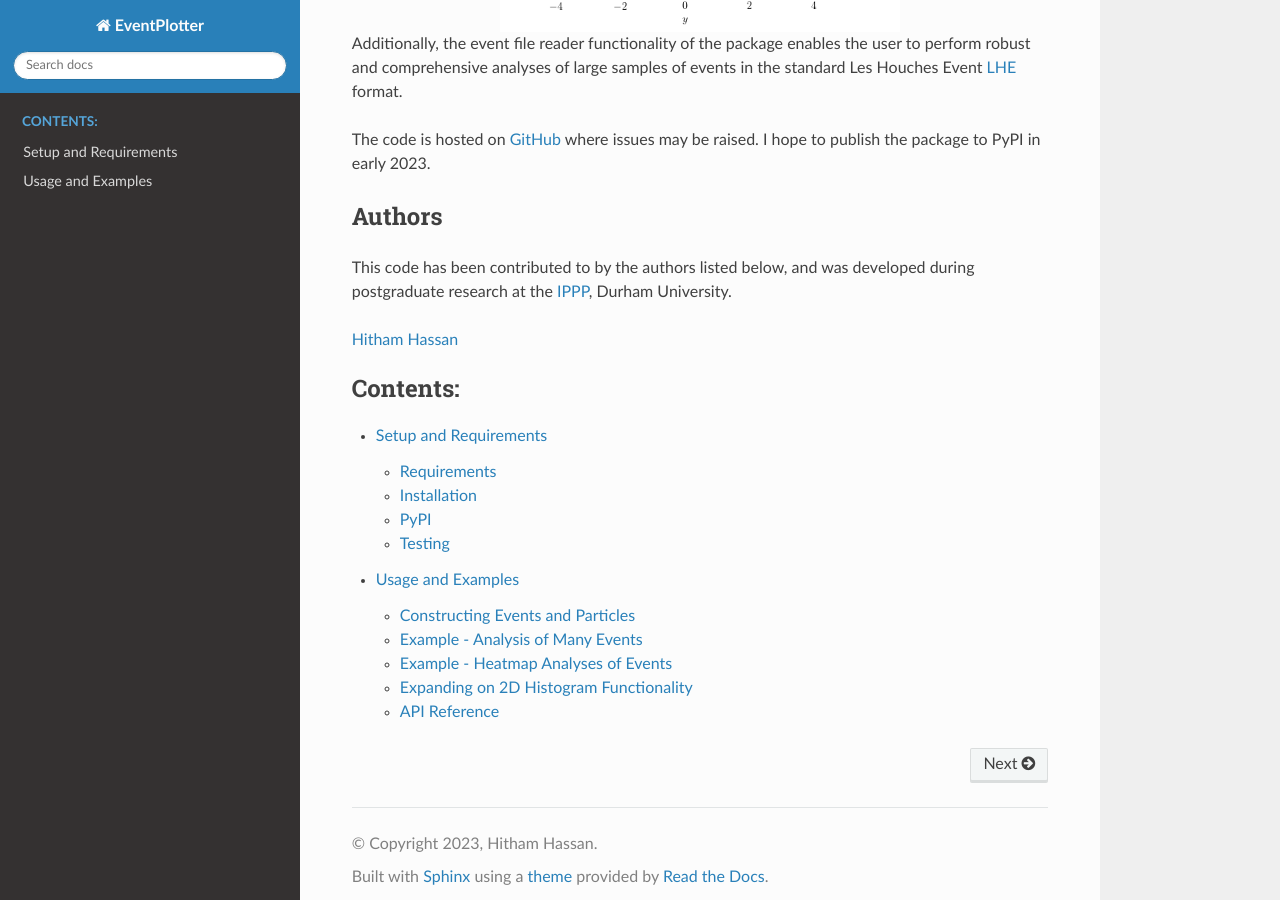
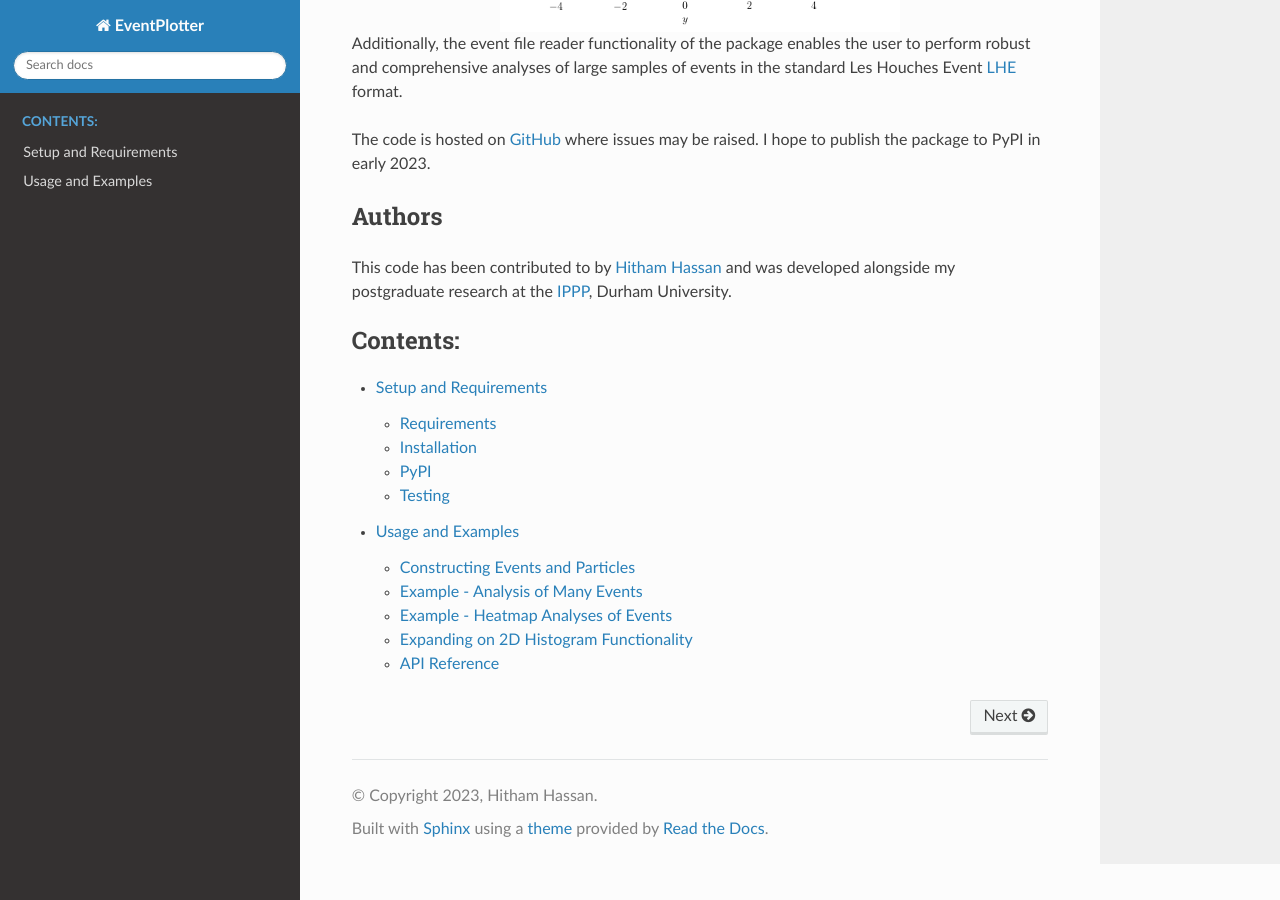
Before and after one commit to Hitham2496/EventPlotter, a Sphinx documentation site: the page built from docs/index.rst, in a window 1280 px wide and 900 px high, scrolled down 706 px. Built offline with Sphinx 7.4.7 and the Read the Docs theme 2.0.0, drawn with Linux system fonts in a browser that asks for light colours; pages that are not in the unit, such as notebooks, are missing from menus.

Commit message:
Update authors note

```diff
--- a/docs/index.rst
+++ b/docs/index.rst
@@ -32,11 +32,9 @@ where issues may be raised. I hope to publish the package to PyPI in early 2023.
 
 Authors
 =======
-This code has been contributed to by the authors listed below, and was developed
-during postgraduate research at the `IPPP <https://www.ippp.dur.ac.uk/>`_, Durham
-University.
-
-`Hitham Hassan <https://github.com/Hitham2496/>`_
+This code has been contributed to by `Hitham Hassan <https://github.com/Hitham2496/>`_
+and was developed alongside my postgraduate research at the
+`IPPP <https://www.ippp.dur.ac.uk/>`_, Durham University.
 
 .. toctree::
    :maxdepth: 3
```
